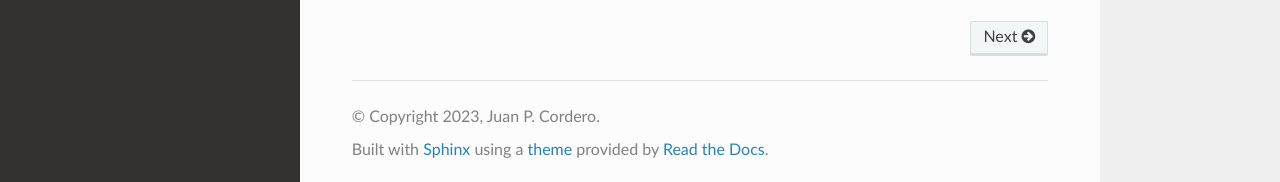
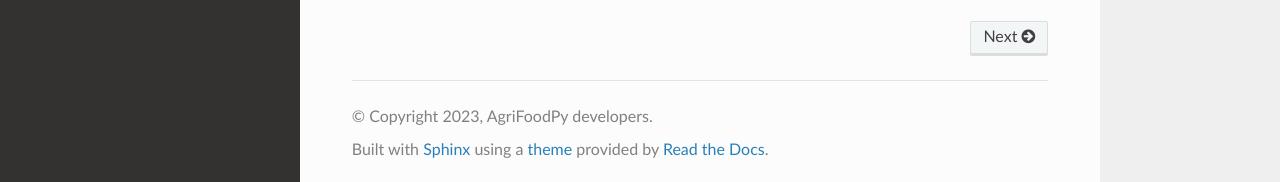
Before and after one commit to FixOurFood/AgriFoodPy, a Sphinx documentation site: the page built from docs/index.rst, in a window 1280 px wide and 900 px high, scrolled down 1672 px. Shown: the part 715-897 px from the top of the window. Built offline with Sphinx 7.4.7 and the Read the Docs theme 2.0.0, drawn with Linux system fonts in a browser that asks for light colours; pages that are not in the unit, such as notebooks, are missing from menus.

Commit message:
Fixes for sphinx-gallery docs (#53)

```diff
--- a/docs/conf.py
+++ b/docs/conf.py
@@ -7,9 +7,9 @@
 # https://www.sphinx-doc.org/en/master/usage/configuration.html#project-information
 
 project = 'agrifoodpy'
-copyright = '2023, Juan P. Cordero'
+copyright = '2023, AgriFoodPy developers'
 author = 'Juan P. Cordero'
-release = '0.0.1'
+release = '0.1.0'
 
 # -- General configuration ---------------------------------------------------
 # https://www.sphinx-doc.org/en/master/usage/configuration.html#general-configuration
--- a/docs/requirements.txt
+++ b/docs/requirements.txt
@@ -2,3 +2,6 @@ sphinx-autoapi
 sphinx_rtd_theme
 myst-parser
 sphinx-gallery
+
+netcdf4
+git+https://github.com/FixOurFood/agrifoodpy-data.git@importable
```
Also changed, not shown: .readthedocs.yml.
